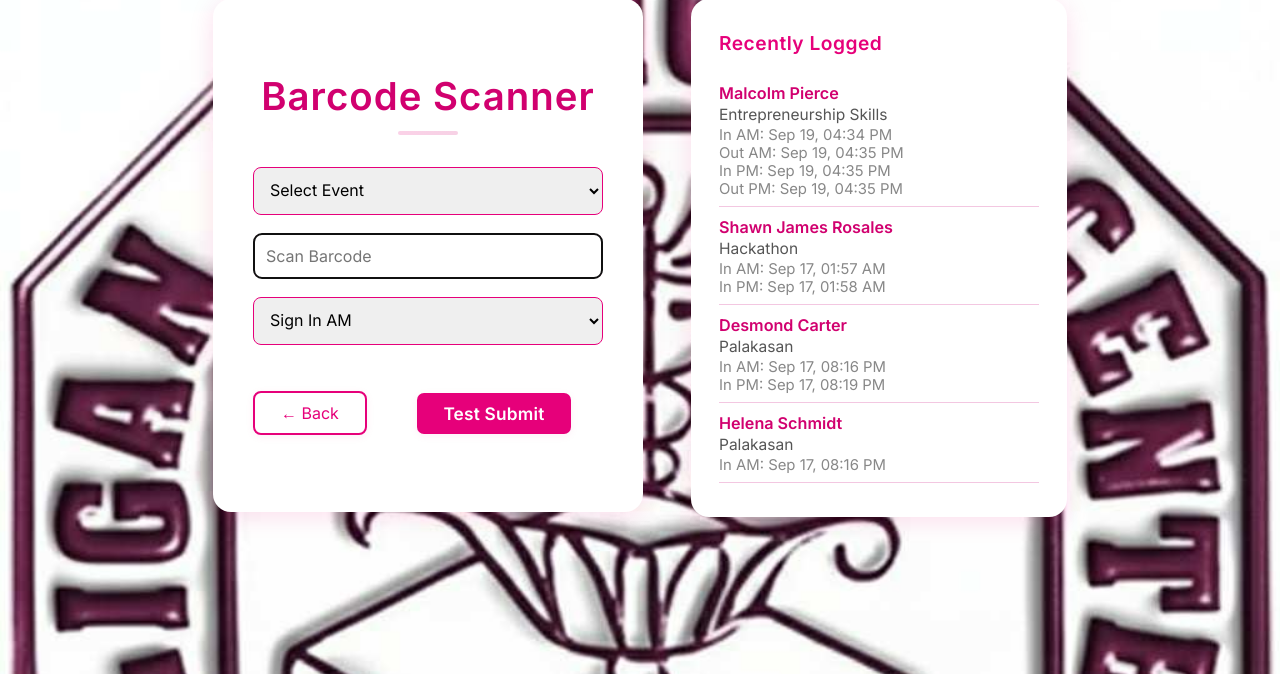
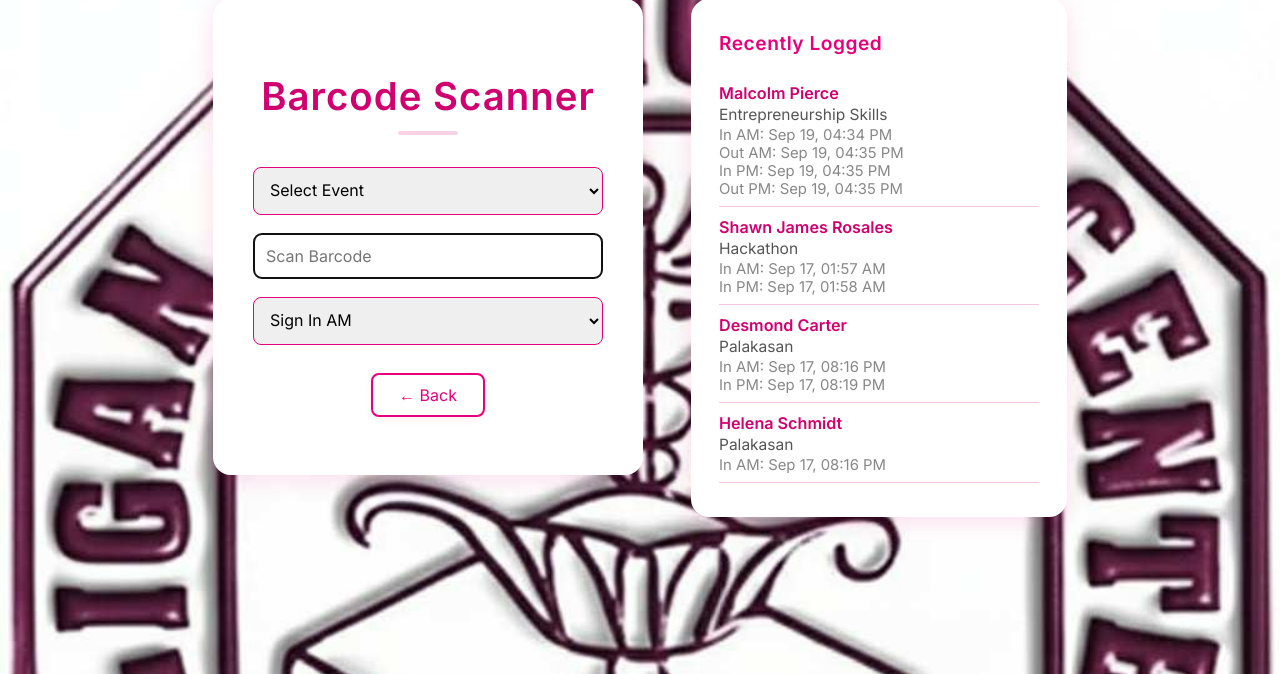
Before and after one commit to roldfox12/barcode_event_attendance_system, a Django app: page /attendance/barcode-scanner/ in a window 1280 px wide. Shown: the part 89-763 px from the top of the page. Run offline with Django 4.2, Linux system fonts and the light colour scheme; data comes from the database, SQL or seed files in the repository; both versions use the stored data as it was after the commit.

Commit message:
removed test button

```diff
--- a/attendance/templates/barcode_scanner.html
+++ b/attendance/templates/barcode_scanner.html
@@ -201,7 +201,6 @@
                 </select>
                 <div class="form-actions">
                     <a href="{% url 'index' %}" class="back-btn">&larr; Back</a>
-                    <button type="submit" class="btn btn-primary">Test Submit</button>
                 </div>
             </form>
         </div>
```
Also changed, not shown: db.sqlite3.
